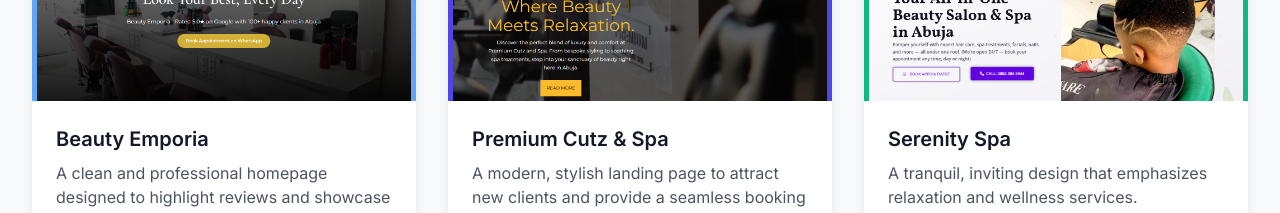
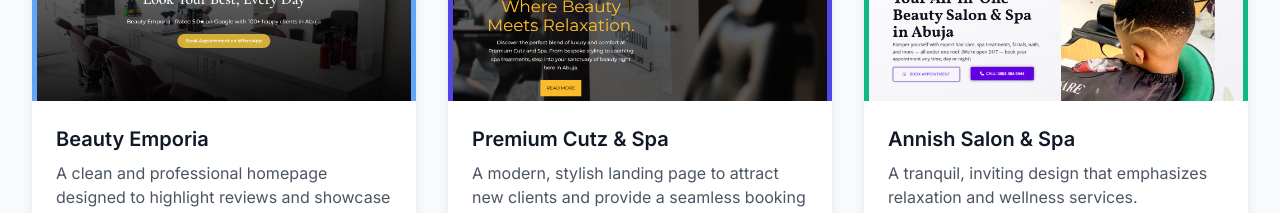
Before and after one commit to zeirrow/ussp, a website: page index.html in a window 1280 px wide. Shown: the part 940-1153 px from the top of the page. Drawn offline with nearby package versions, Linux system fonts and the light colour scheme.

Commit message:
Update salon name in portfolio section to "Annish Salon & Spa"

```diff
--- a/index.html
+++ b/index.html
@@ -143,7 +143,7 @@
           <img src="./images/annish.png" alt="Spa Website Mockup"
             class="w-full max-h-[280px] h-auto object-cover border-t-[5px] border-l-[5px] border-r-[5px] border-[#10B981] rounded-t-3xl">
           <div class="p-6">
-            <h3 class="text-xl font-semibold text-gray-900">Serenity Spa</h3>
+            <h3 class="text-xl font-semibold text-gray-900">Annish Salon & Spa</h3>
             <p class="text-gray-600 mt-2">A tranquil, inviting design that emphasizes relaxation and wellness services.
             </p>
             <a href="https://annishsalonspa.com.ng/" target="_blank" rel="noopener noreferrer"
```
